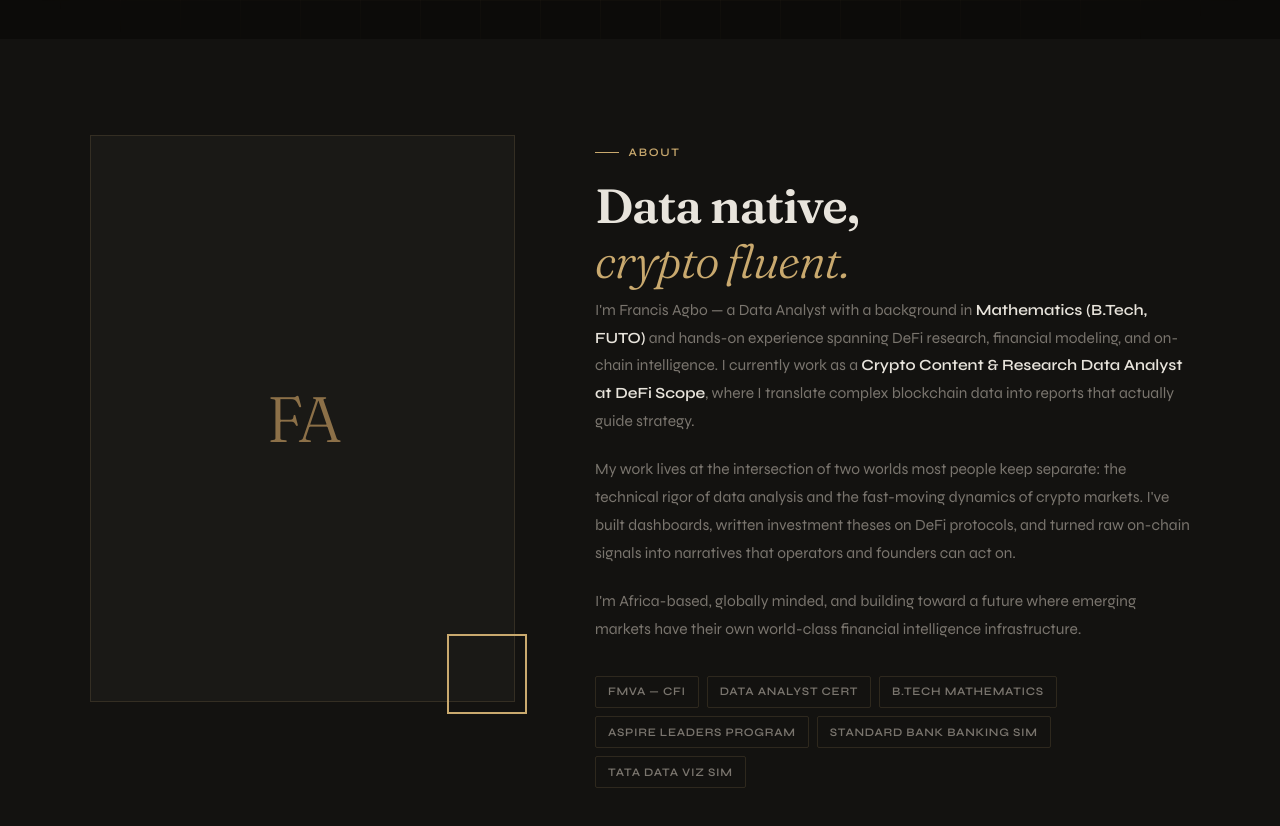
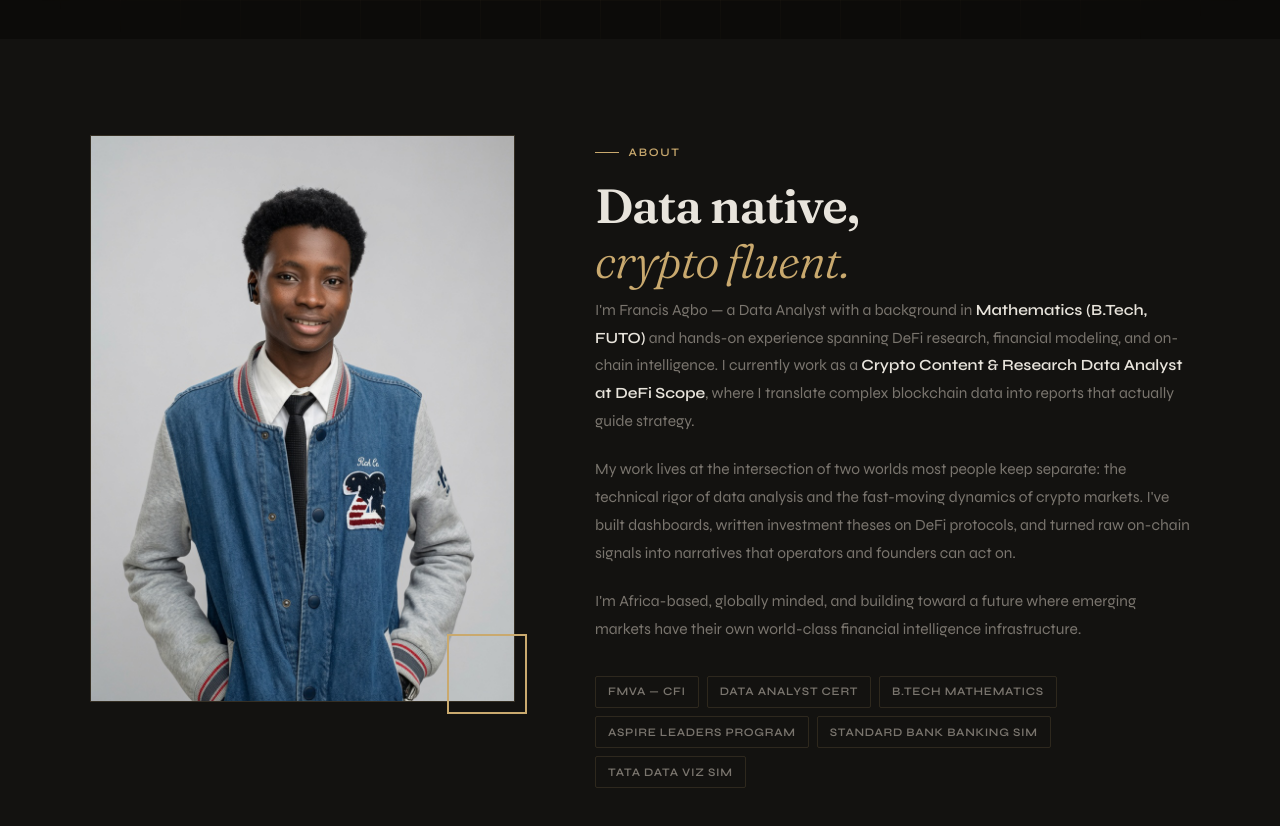
Before and after one commit to francisblaise/Portfolio-, a plain HTML site: page index.html in a window 1280 px wide. Shown: the part 840-1666 px from the top of the page. Drawn offline with Linux system fonts and the light colour scheme.

Commit message:
index.html

```diff
--- a/index.html
+++ b/index.html
@@ -828,7 +828,7 @@
       <div class="about-grid">
         <div class="about-portrait reveal">
           <div class="portrait-box">
-            <span class="portrait-initials">FA</span>
+             <img src="xxOGL.jpg" alt="Francis Agbo" />
           </div>
           <div class="portrait-accent"></div>
         </div>
```
